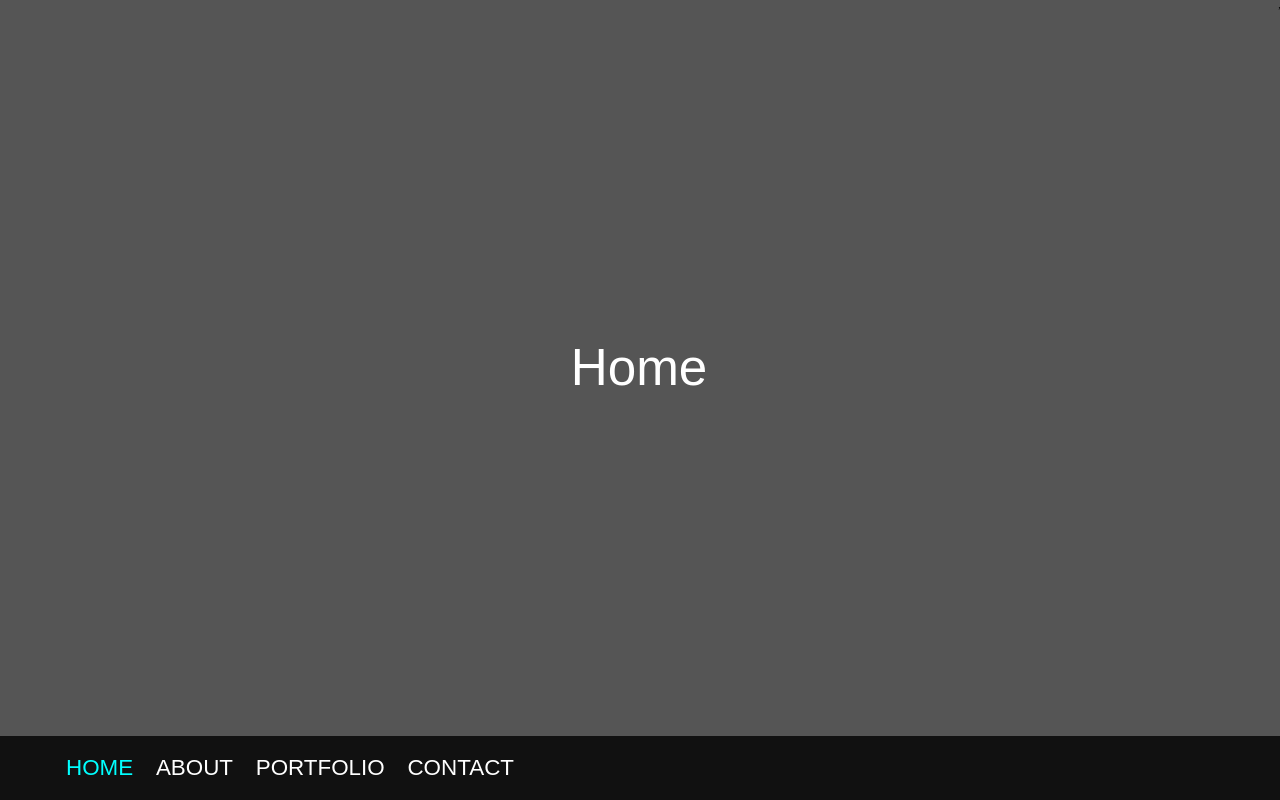
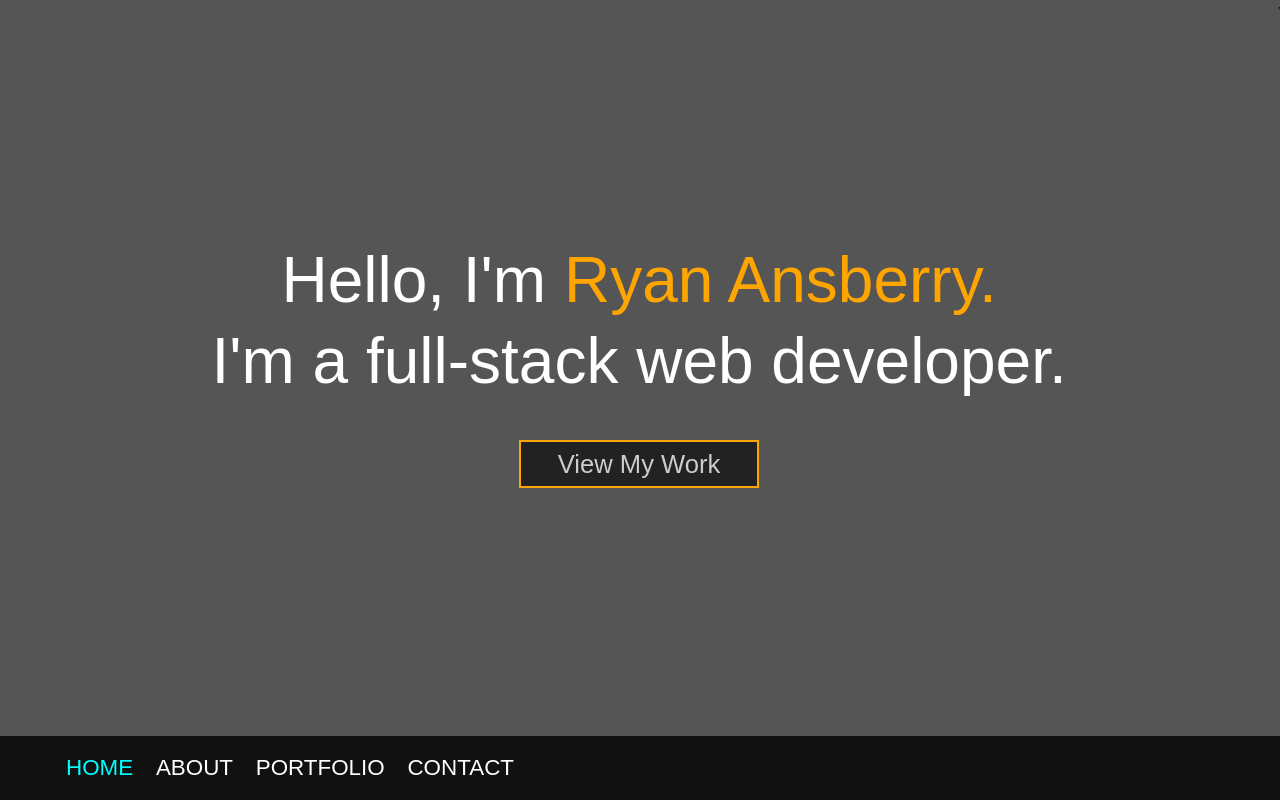
Before and after one commit to RyanAnsberry/Portfolio, a React (Create React App) app in the folder portfolio/: page / in a window 1280 px wide. Built offline with nearby package versions, Linux system fonts and the light colour scheme.

Commit message:
Home page initial setup

```diff
--- a/portfolio/src/App.js
+++ b/portfolio/src/App.js
@@ -36,14 +36,15 @@ class App extends Component {
         slide.style.transform = 'translateX(-75%)';
         slide.style.transition = 'transform 0.5s ease-in-out';
         break;
+      default:
+        return;
     }
   }
 
   render () {
-    const { currentPage } = this.state
     return (
       <div className="App">
-        <Carousel />,
+        <Carousel changePage={ this.changePage } setCurrentPage={ this.setCurrentPage } />,
         <Nav changePage={ this.changePage } setCurrentPage={ this.setCurrentPage } />
       </div>
     )
--- a/portfolio/src/components/Carousel/Carousel.js
+++ b/portfolio/src/components/Carousel/Carousel.js
@@ -6,7 +6,7 @@ import Slide from './Slide.js';
 export default function Carousel(props) {
     return (
         <div className="Carousel-container">
-            <Slide/>
+            <Slide {...props}/>
         </div>
     );
 }
--- a/portfolio/src/components/Carousel/Slide.js
+++ b/portfolio/src/components/Carousel/Slide.js
@@ -7,11 +7,10 @@ import Portfolio from './pages/Portfolio.js';
 import Contact from './pages/Contact.js';
 
 
-export default function Slide() {
-
+export default function Slide(props) {
     return (
         <div className="Slide">
-            <Home />,
+            <Home {...props}/>,
             <About />,
             <Portfolio />,
             <Contact />
--- a/portfolio/src/components/Carousel/pages/About.js
+++ b/portfolio/src/components/Carousel/pages/About.js
@@ -3,8 +3,8 @@ import './Page.css'
 
 export default function About() {
     return (
-        <div className="About page">
+        <section className="About page">
             <h1>About</h1>
-        </div>
+        </section>
     )
 }
--- a/portfolio/src/components/Carousel/pages/Contact.js
+++ b/portfolio/src/components/Carousel/pages/Contact.js
@@ -3,8 +3,8 @@ import './Page.css'
 
 export default function Contact() {
     return (
-        <div className="Contact page">
+        <section className="Contact page">
             <h1>Contact</h1>
-        </div>
+        </section>
     )
 }
--- a/portfolio/src/components/Carousel/pages/Home.js
+++ b/portfolio/src/components/Carousel/pages/Home.js
@@ -1,10 +1,24 @@
 import React from 'react';
 import './Page.css'
 
-export default function Home() {
+export default function Home(props) {
+    function handleClick(e) {
+        e.preventDefault();
+        props.setCurrentPage('Portfolio')
+        props.changePage('Portfolio')
+        const currentButton = document.querySelector('.current-button');
+        const portButton = document.querySelector('.port-nav-button')
+        currentButton.classList.toggle('current-button');
+        portButton.classList.toggle('current-button');
+    }
+
     return (
-        <div className="Home page">
-            <h1>Home</h1>
-        </div>
+        <section className="Home page">
+            <div className="home-text-container">
+                <h1 className="home-header">Hello, I'm <span className="full-name">Ryan Ansberry.</span></h1>
+                <h1 className="home-header">I'm a full-stack web developer.</h1>
+                <button className="home-button" onClick={handleClick}>View My Work</button>
+            </div>
+        </section>
     )
 }
--- a/portfolio/src/components/Carousel/pages/Page.css
+++ b/portfolio/src/components/Carousel/pages/Page.css
@@ -6,8 +6,41 @@
     align-items: center;
 }
 
-h1 {
+/* Home */
+.home-text-container {
+    width: 100%;
+    height: 240px;
+    display: flex;
+    flex-direction: column;
+    justify-content: space-between;
+    align-items: center;
+}
+
+.home-header {
     color: white;
-    font-size: 3.2rem;
+    font-size: 4rem;
     font-family: 'Abel', sans-serif;
 }
+
+.full-name {
+    color:orange;
+}
+
+.home-button {
+    width: 240px;
+    height: 3rem;
+    margin-top: 30px;
+    background: #222;
+    font-size: 1.6rem;
+    font-family: 'Abel', sans-serif;
+    color: #ccc;
+    border: 2px solid orange;
+}
+
+.home-button:hover {
+    color:white;
+    border-color: cyan;
+    cursor: pointer;
+    transform: scale(1.05);
+    transition: transform 0.2s ease;
+}
--- a/portfolio/src/components/Carousel/pages/Portfolio.js
+++ b/portfolio/src/components/Carousel/pages/Portfolio.js
@@ -3,8 +3,8 @@ import './Page.css'
 
 export default function Portfolio() {
     return (
-        <div className="Portfolio page">
+        <section className="Portfolio page">
             <h1>Portfolio</h1>
-        </div>
+        </section>
     )
 }
--- a/portfolio/src/components/Nav/Nav.js
+++ b/portfolio/src/components/Nav/Nav.js
@@ -17,10 +17,10 @@ export default function Nav(props) {
     return (
         <div className="Nav">
             <div className="link-container">
-                <button className="Home nav-button current-button" onClick={handleClick}>HOME</button>
-                <button className="About nav-button" onClick={handleClick}>ABOUT</button>
-                <button className="Portfolio nav-button" onClick={handleClick}>PORTFOLIO</button>
-                <button className="Contact nav-button" onClick={handleClick}>CONTACT</button>
+                <button className="Home home-nav-button nav-button current-button" onClick={handleClick}>HOME</button>
+                <button className="About about-nav-button nav-button" onClick={handleClick}>ABOUT</button>
+                <button className="Portfolio port-nav-button nav-button" onClick={handleClick}>PORTFOLIO</button>
+                <button className="Contact contact-nav-button nav-button" onClick={handleClick}>CONTACT</button>
             </div>
         </div>
     );
```
